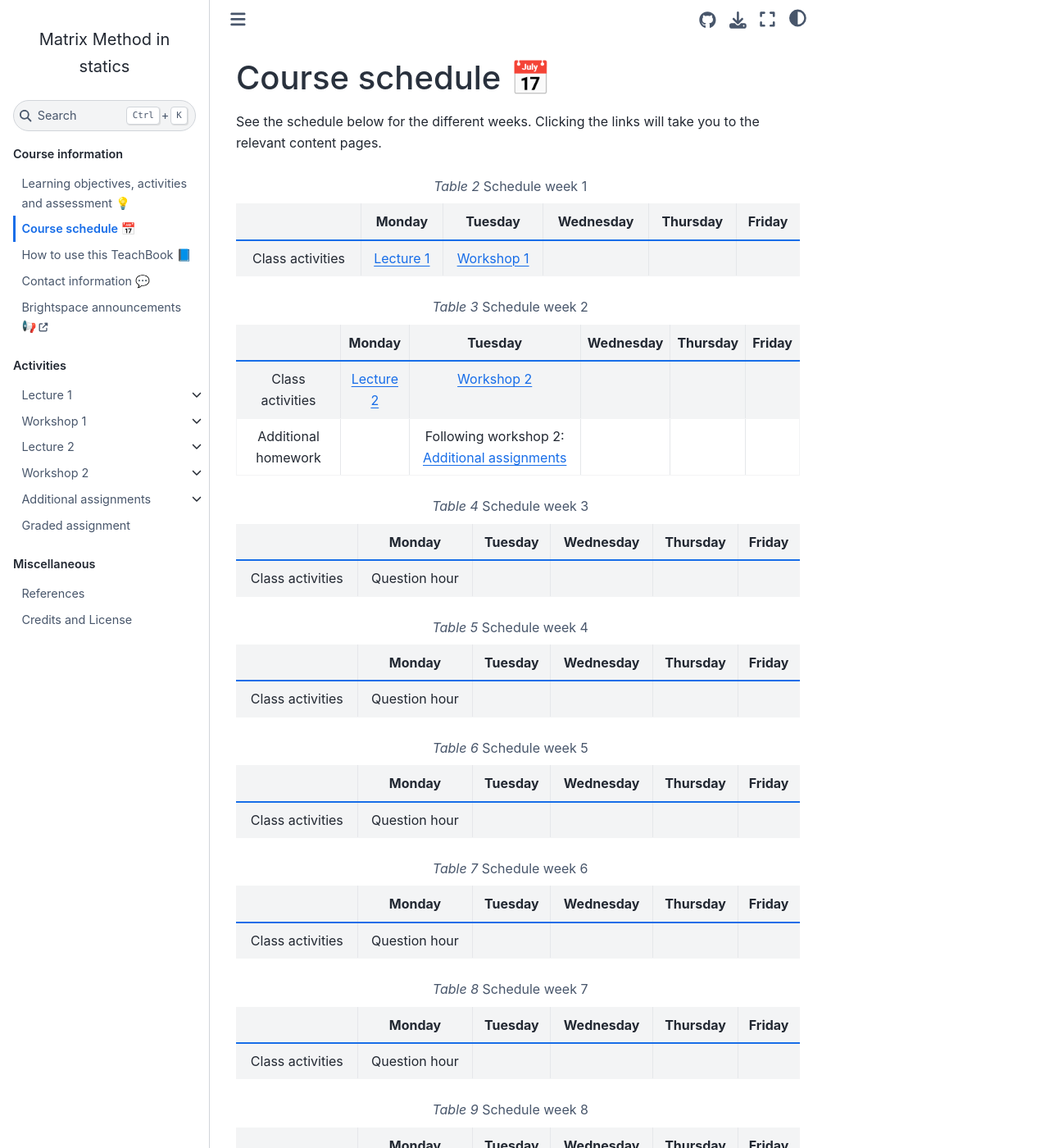
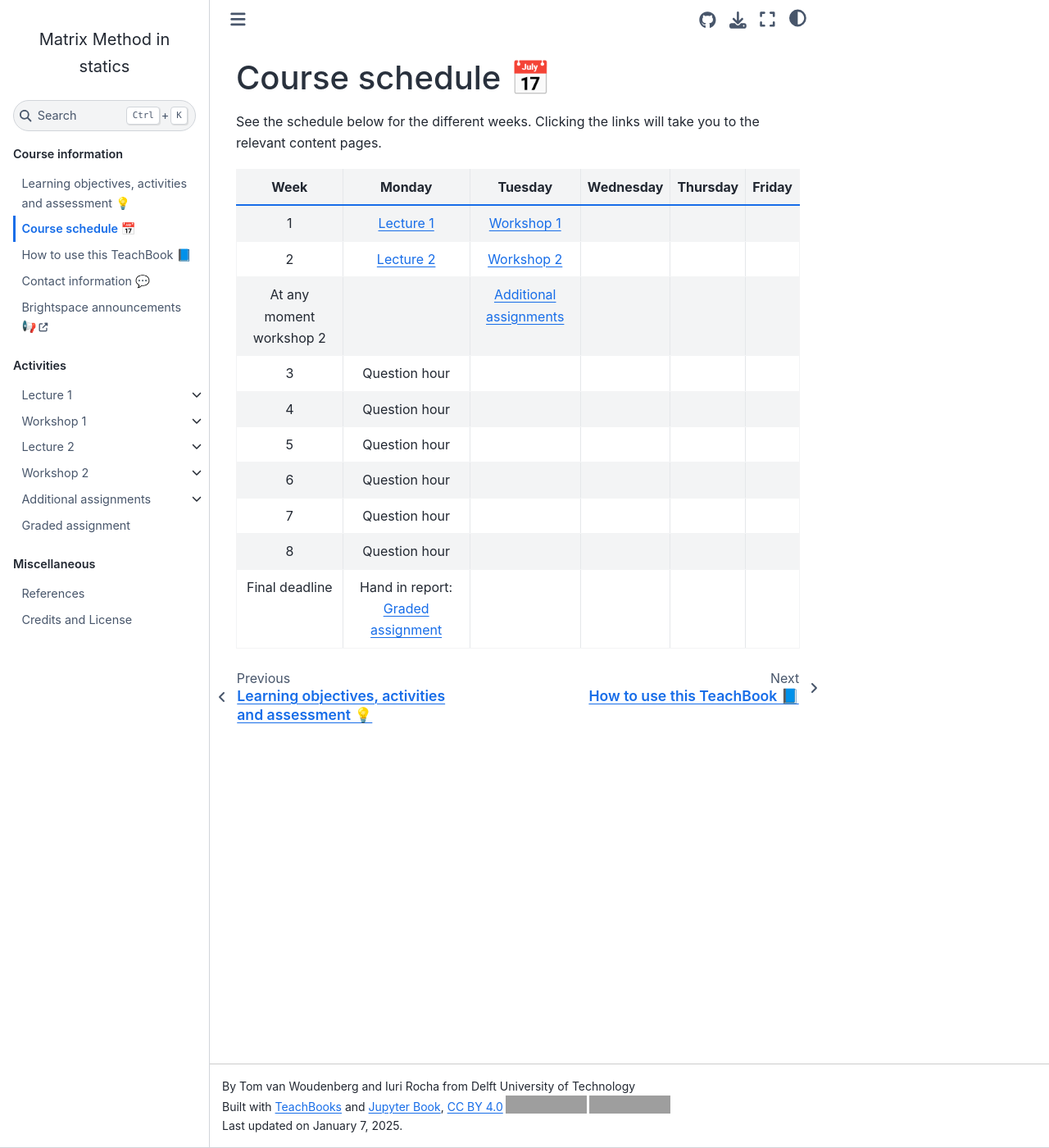
Before and after one commit to sophietenhoor/book, a Jupyter Book: the page built from book/schedule.md, in a window 1280 px wide and 1400 px high. Shown: the whole window at 82% size. Built offline with Jupyter Book 1.0.4 settings and Sphinx 7.4.7 and the Sphinx Book theme 1.1.4, drawn with Linux system fonts in a browser that asks for light colours; comment, search, counter and statistics services are not loaded; some of the changed text lies outside the part shown; grey boxes are pictures that could not be loaded.

Commit message:
Update schedule.md

```diff
--- a/book/schedule.md
+++ b/book/schedule.md
@@ -2,85 +2,15 @@
 
 See the schedule below for the different weeks. Clicking the links will take you to the relevant content pages.
 
-:::{table} Schedule week 1
-:widths: auto
-:align: center
-
-||Monday|Tuesday|Wednesday|Thursday|Friday|
+|Week|Monday|Tuesday|Wednesday|Thursday|Friday|
 |:-:|:-:|:-:|:-:|:--:|:-:|
-|Class activities| [](lecture1.md) | [](workshop1.md)
-
-:::
-
-:::{table} Schedule week 2
-:widths: auto
-:align: center
-
-||Monday|Tuesday|Wednesday|Thursday|Friday|
-|:-:|:-:|:-:|:-:|:--:|:-:|
-|Class activities| [](lecture2.md) | [](workshop2.md)||||
-|Additional homework||Following workshop 2: [](additional.md)|
-:::
-
-:::{table} Schedule week 3
-:widths: auto
-:align: center
-
-||Monday|Tuesday|Wednesday|Thursday|Friday|
-|:-:|:-:|:-:|:-:|:--:|:-:|
-|Class activities| Question hour |
-:::
-
-:::{table} Schedule week 4
-:widths: auto
-:align: center
-
-||Monday|Tuesday|Wednesday|Thursday|Friday|
-|:-:|:-:|:-:|:-:|:--:|:-:|
-|Class activities| Question hour |
-:::
-
-:::{table} Schedule week 5
-:widths: auto
-:align: center
-
-||Monday|Tuesday|Wednesday|Thursday|Friday|
-|:-:|:-:|:-:|:-:|:--:|:-:|
-|Class activities| Question hour |
-:::
-
-:::{table} Schedule week 6
-:widths: auto
-:align: center
-
-||Monday|Tuesday|Wednesday|Thursday|Friday|
-|:-:|:-:|:-:|:-:|:--:|:-:|
-|Class activities| Question hour |
-:::
-
-:::{table} Schedule week 7
-:widths: auto
-:align: center
-
-||Monday|Tuesday|Wednesday|Thursday|Friday|
-|:-:|:-:|:-:|:-:|:--:|:-:|
-|Class activities| Question hour |
-:::
-
-:::{table} Schedule week 8
-:widths: auto
-:align: center
-
-||Monday|Tuesday|Wednesday|Thursday|Friday|
-|:-:|:-:|:-:|:-:|:--:|:-:|
-|Class activities| Question hour |
-:::
-
-:::{table} Schedule week 6
-:widths: auto
-:align: center
-
-||Monday|Tuesday|Wednesday|Thursday|Friday|
-|:-:|:-:|:-:|:-:|:--:|:-:|
-|Deadline|Hand in report|
-:::
+|1| [](lecture1.md) | [](workshop1.md)
+|2| [](lecture2.md) | [](workshop2.md)||||
+|At any moment workshop 2||[](additional.md)|
+|3| Question hour |
+|4| Question hour |
+|5| Question hour |
+|6| Question hour |
+|7| Question hour |
+|8| Question hour |
+|Final deadline|Hand in report: [](./assignment.md)|
```
